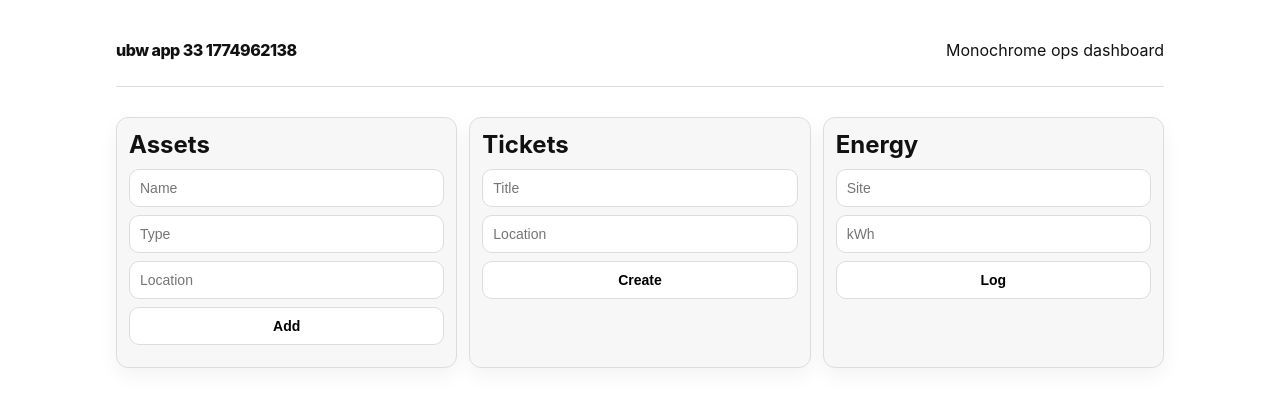
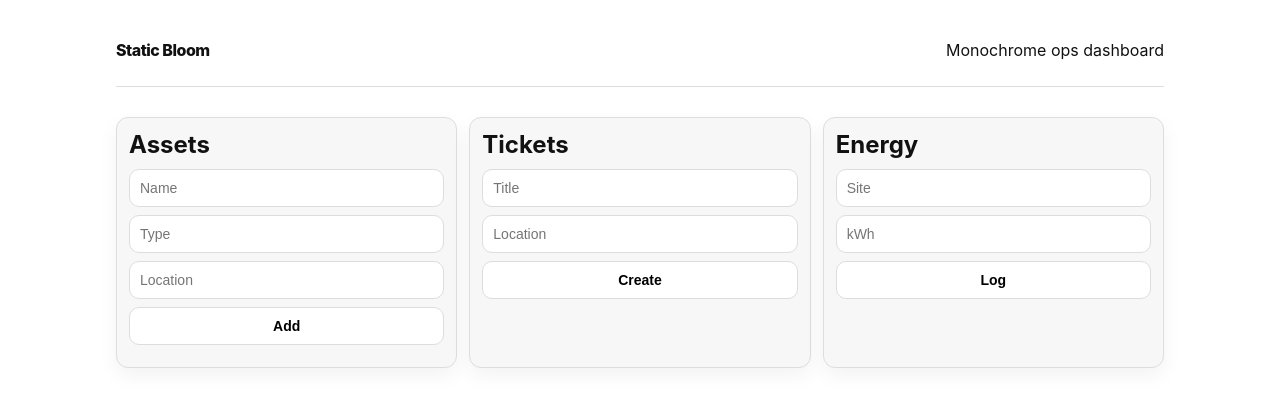
Before and after one commit to Ashutoshsingh20/bw-app-33-1774962138, a website: page public/index.html in a window 1280 px wide. Drawn offline with Linux system fonts and the light colour scheme; no server answers.

Commit message:
chore: brand app

```diff
--- a/public/index.html
+++ b/public/index.html
@@ -3,13 +3,13 @@
 <head>
   <meta charset="UTF-8" />
   <meta name="viewport" content="width=device-width, initial-scale=1.0" />
-  <title>ubw app 33 1774962138</title>
+  <title>Static Bloom</title>
   <link rel="stylesheet" href="/style.css" />
 </head>
 <body>
   <div class="shell">
     <header>
-      <div class="logo">ubw app 33 1774962138</div>
+      <div class="logo">Static Bloom</div>
       <p>Monochrome ops dashboard</p>
     </header>
     <section class="metrics" id="metrics"></section>
```
Also changed, not shown: package.json (+9 -3 lines), README.md.
